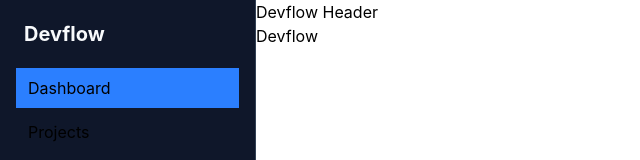
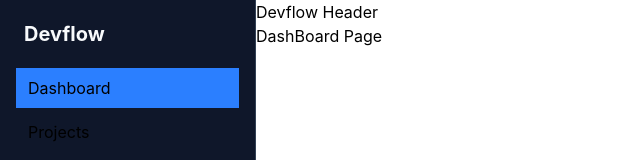
Before and after one commit to krishna-hingu/devflow, a React (Vite) app: page /dashboard in a window 1280 px wide. Shown: the top 160 px of the page, without its empty margins (0-640 px from the left). Built offline with nearby package versions, Linux system fonts and the light colour scheme.

Commit message:
feat: add React Router navigation and pages

```diff
--- a/src/App.jsx
+++ b/src/App.jsx
@@ -1,6 +1,23 @@
+import { Routes, Route, Navigate } from "react-router-dom";
 import AppLayout from "./components/layout/AppLayout";
+import Activity from "./pages/Activity";
+import Analytics from "./pages/Analytics";
+import Dashboard from "./pages/Dashboard";
+import Projects from "./pages/Projects";
+import Tasks from "./pages/Tasks";
 function App() {
-  return <AppLayout />;
+  return (
+    <Routes>
+      <Route path="/" element={<Navigate to="/dashboard" />} />
+      <Route path="/" element={<AppLayout />}>
+        <Route path="activity" element={<Activity />} />
+        <Route path="analytics" element={<Analytics />} />
+        <Route path="dashboard" element={<Dashboard />} />
+        <Route path="projects" element={<Projects />} />
+        <Route path="tasks" element={<Tasks />} />
+      </Route>
+    </Routes>
+  );
 }
 
 export default App;
--- a/src/components/layout/AppLayout.jsx
+++ b/src/components/layout/AppLayout.jsx
@@ -1,5 +1,6 @@
 import Header from "./Header";
-import Sidebar from "./Sidebar"
+import Sidebar from "./Sidebar";
+import { Outlet } from "react-router-dom";
 
 function AppLayout() {
   return (
@@ -8,7 +9,7 @@ function AppLayout() {
       <div className="flex-1">
         <Header />
         <main>
-          <h1>Devflow</h1>
+          <Outlet />
         </main>
       </div>
     </div>
--- a/src/components/layout/Sidebar.jsx
+++ b/src/components/layout/Sidebar.jsx
@@ -1,4 +1,4 @@
-import { Link } from "react-router-dom";
+import { NavLink } from "react-router-dom";
 const navigationItems = [
   {
     name: "Dashboard",
@@ -32,17 +32,15 @@ function Sidebar() {
       <nav className="flex flex-col px-4 gap-1">
         {navigationItems.map((item) => {
           return (
-            <Link
+            <NavLink
               to={item.path}
               key={item.path}
-              className={
-                window.location.pathname === item.path
-                  ? "py-2 px-3 bg-blue-500"
-                  : "py-2 px-3"
+              className={({ isActive }) =>
+                isActive ? "py-2 px-3 bg-blue-500" : "py-2 px-3"
               }
             >
               {item.name}
-            </Link>
+            </NavLink>
           );
         })}
       </nav>
--- /dev/null
+++ b/src/pages/Activity.jsx
@@ -0,0 +1,4 @@
+function Activity() {
+    return <h1>Activity Page</h1>
+}
+export default Activity;
--- /dev/null
+++ b/src/pages/Analytics.jsx
@@ -0,0 +1,4 @@
+function Analytics() {
+    return <h1>Analytics Page</h1>
+}
+export default Analytics;
--- /dev/null
+++ b/src/pages/Dashboard.jsx
@@ -0,0 +1,4 @@
+function Dashboard() {
+    return <h1>DashBoard Page</h1>
+}
+export default Dashboard;
--- /dev/null
+++ b/src/pages/Projects.jsx
@@ -0,0 +1,4 @@
+function Projects() {
+    return <h1>Projects Page</h1>
+}
+export default Projects;
--- /dev/null
+++ b/src/pages/Tasks.jsx
@@ -0,0 +1,4 @@
+function Tasks(){
+    return <h1>Tasks Page</h1>
+}
+export default Tasks;
```
